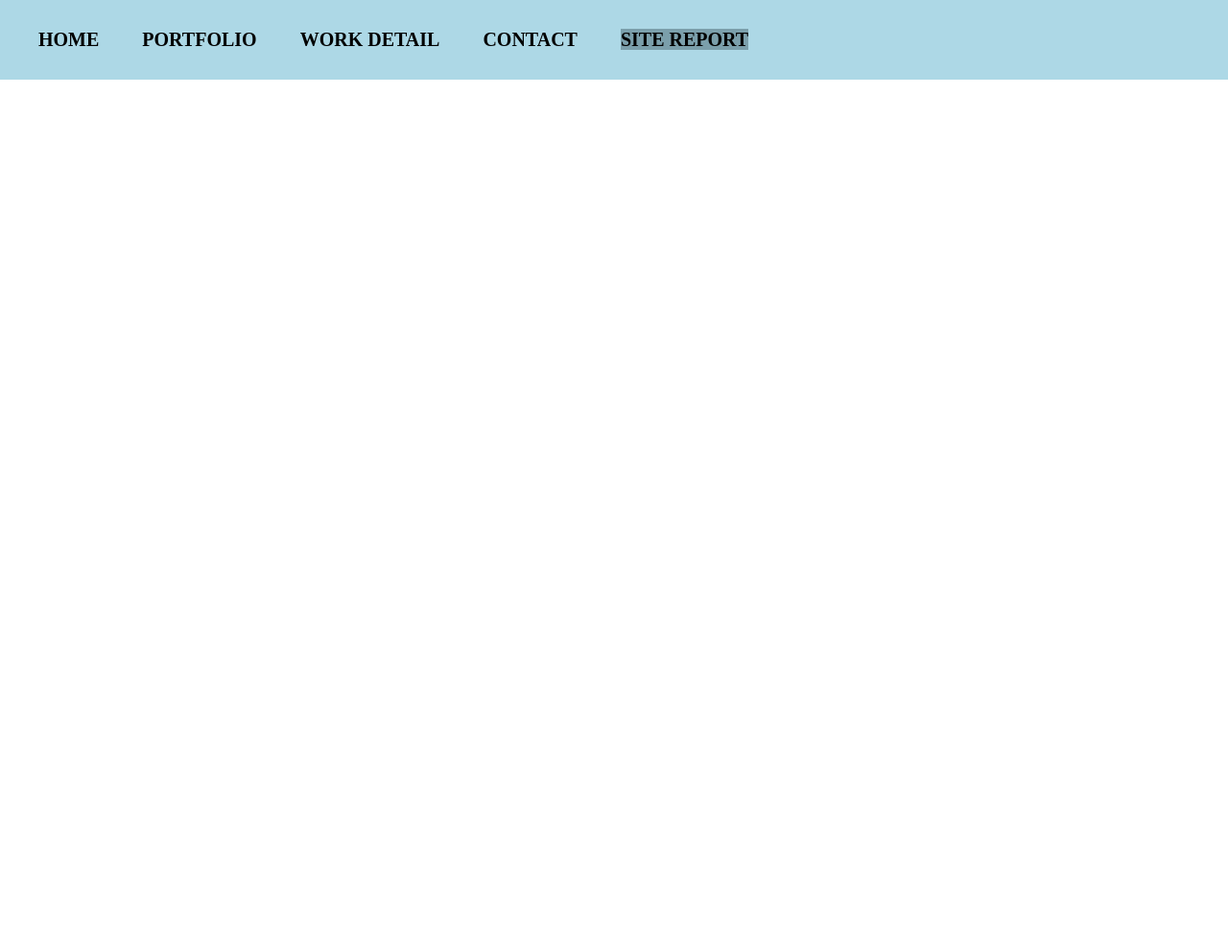
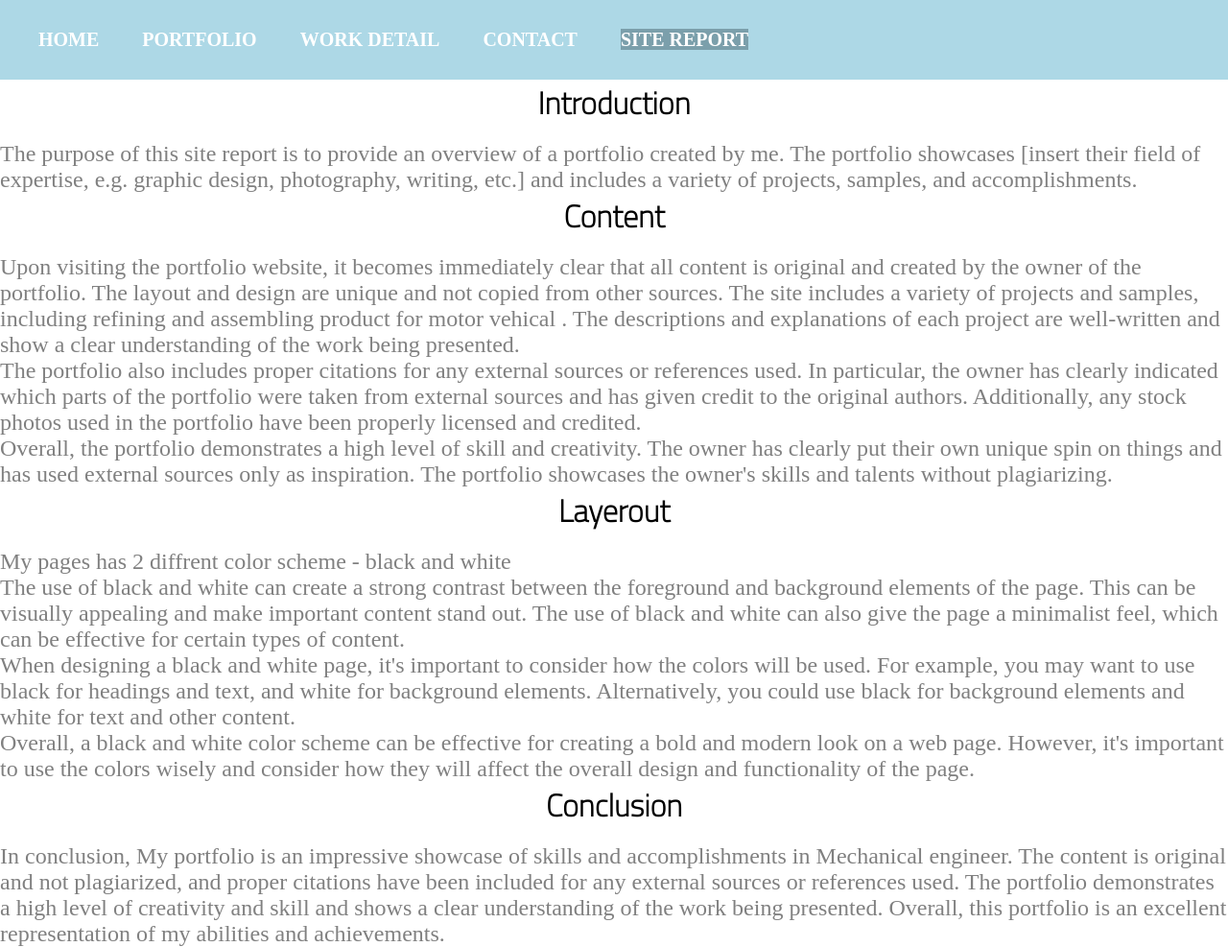
Before and after one commit to rasikadhikari/csy1018-web-development-assignment-1-23834836-rasik-adhikari-project-report, a plain HTML site: page site-report.html in a window 1280 px wide. Shown: the whole page at 96% size. Before the commit the page ends 800 px from the top, so only its background shows below. Drawn offline with Linux system fonts and the light colour scheme.

Commit message:
all page are responsive as well as site report has been updated with 250 words with creative meaning

```diff
--- a/css/contact.css
+++ b/css/contact.css
@@ -34,9 +34,11 @@ nav ul li {
 }
 nav ul li a {
     text-decoration: none;
-    color: black;
+    color: white;
     font-weight: bold;
-    text-transform: uppercase;
+    text-transform:uppercase;
+    background-color: lightblue;
+    box-shadow: whitesmoke;
 
 
 }
@@ -69,6 +71,9 @@ a.active,a:hover{
     nav ul li a {
         font-size: 16px;
     }
+    .top{
+        background-color: gray;
+    }
     @media(max-width:858px) {
         .checkbtn{
             display:block;
@@ -91,6 +96,7 @@ a.active,a:hover{
         }
         nav ul li a{
             font-size: 20px;
+            background-color: grey;
         }
         a.active,a:hover{
             background: none;
@@ -180,8 +186,11 @@ flex-direction: column;
 }
 .contact-form h2{
     font-size: 30px;
-    color: black;
-    font-weight: 500;
+    color: white;
+
+    justify-content: center;
+    display: flex;
+    font-weight: bold;
 
 }
 .contact-form .formbox{
--- a/css/portfolio.css
+++ b/css/portfolio.css
@@ -32,9 +32,11 @@ nav ul li {
 }
 nav ul li a {
     text-decoration: none;
-    color: black;
+    color: white;
     font-weight: bold;
-
+    text-transform:uppercase;
+    background-color: lightblue;
+    box-shadow: whitesmoke;
 
 }
 nav ul li a:hover{
@@ -64,14 +66,10 @@ a.active,a:hover{
     }
     nav ul li a {
         font-size: 16px;
+        background-color: grey;
     }
     }
-    .gallery a{
-        height: 20rem;
-    }
-    .car{
-        min-height: 41rem;
-    }
+
 
 
 
@@ -92,6 +90,9 @@ a.active,a:hover{
             background: grey;
 
         }
+        .top{
+            background-color: gray;
+        }
         nav ul li{
             display: block;
             margin: 50px 0;
@@ -99,6 +100,7 @@ a.active,a:hover{
         }
         nav ul li a{
             font-size: 20px;
+            background-color: grey;
         }
         a.active,a:hover{
             background: none;
@@ -118,12 +120,7 @@ a.active,a:hover{
         'car-6 car-6 car-6 car-6'
         'car-7 car-7 car-7 car-7';
         }
-        .gallery a{
-            height: 30rem;
-        }
-        .car{
-            min-height: 31rem;
-        }
+
 
 
 
@@ -201,3 +198,9 @@ a.active,a:hover{
                     grid-area: car-7 ;
                     background-image: url(/image/car-7.jfif);
                 }
+                @media only screen and (max-width: 991px){
+                    .gallery{
+                        display: flex;
+                        flex-direction: column;
+                    }
+                }
--- a/css/site-report.css
+++ b/css/site-report.css
@@ -33,9 +33,11 @@ nav ul li {
 }
 nav ul li a {
     text-decoration: none;
-    color: black;
+    color: white;
     font-weight: bold;
-
+    text-transform:uppercase;
+    background-color: lightblue;
+    box-shadow: whitesmoke;
 
 }
 nav ul li a:hover{
@@ -65,6 +67,10 @@ a.active,a:hover{
     }
     nav ul li a {
         font-size: 16px;
+        background-color: grey;
+    }
+    .top{
+        background-color: gray;
     }
     @media(max-width:858px) {
         .checkbtn{
@@ -87,6 +93,7 @@ a.active,a:hover{
         }
         nav ul li a{
             font-size: 20px;
+            background-color: grey;
         }
         a.active,a:hover{
             background: none;
@@ -101,3 +108,17 @@ a.active,a:hover{
 
 
 }
+h1{
+
+    font-weight: 600;
+    display: flex;
+    justify-content: center;
+    font-family: 'Titillium Web', sans-serif;
+}
+.description{
+    margin-top: 1rem;
+    font-size: 1.5rem;
+    font-weight: 400;
+    color: grey;
+    align-items: center;
+}
--- a/css/work-experience.css
+++ b/css/work-experience.css
@@ -35,6 +35,9 @@ nav ul li a {
     text-decoration: none;
     color: white;
     font-weight: bold;
+    text-transform:uppercase;
+    background-color: lightblue;
+    box-shadow: whitesmoke;
 
 
 }
@@ -65,6 +68,10 @@ a.active,a:hover{
     }
     nav ul li a {
         font-size: 16px;
+        background-color: grey;
+    }
+    .top{
+        background-color: gray;
     }
     @media(max-width:858px) {
         .checkbtn{
@@ -87,6 +94,7 @@ a.active,a:hover{
         }
         nav ul li a{
             font-size: 20px;
+            background-color: grey;
         }
         a.active,a:hover{
             background: none;
--- a/site-report.html
+++ b/site-report.html
@@ -25,5 +25,29 @@
         </ul>
     </nav>
    </div>
+   <div>
+   <h1>Introduction</h1>
+   <p class="description">The purpose of this site report is to provide an overview of a portfolio created by me. The portfolio showcases [insert their field of expertise, e.g. graphic design, photography, writing, etc.] and includes a variety of projects, samples, and accomplishments.</p>
+    </div>
+    <div>
+   <h1>Content</h1>
+   <p class="description">Upon visiting the portfolio website, it becomes immediately clear that all content is original and created by the owner of the portfolio. The layout and design are unique and not copied from other sources. The site includes a variety of projects and samples, including refining and assembling product for motor vehical . The descriptions and explanations of each project are well-written and show a clear understanding of the work being presented.<br>
+
+    The portfolio also includes proper citations for any external sources or references used. In particular, the owner has clearly indicated which parts of the portfolio were taken from external sources and has given credit to the original authors. Additionally, any stock photos used in the portfolio have been properly licensed and credited.<br>
+
+    Overall, the portfolio demonstrates a high level of skill and creativity. The owner has clearly put their own unique spin on things and has used external sources only as inspiration. The portfolio showcases the owner's skills and talents without plagiarizing.</p>
+     </div>
+    <div>
+    <h1>Layerout</h1>
+    <p class="description">My pages has 2 diffrent color scheme - black and white <br>
+        The use of black and white can create a strong contrast between the foreground and background elements of the page. This can be visually appealing and make important content stand out. The use of black and white can also give the page a minimalist feel, which can be effective for certain types of content.<br>
+        When designing a black and white page, it's important to consider how the colors will be used. For example, you may want to use black for headings and text, and white for background elements. Alternatively, you could use black for background elements and white for text and other content.<br>
+        Overall, a black and white color scheme can be effective for creating a bold and modern look on a web page. However, it's important to use the colors wisely and consider how they will affect the overall design and functionality of the page.</p>
+
+    </div>
+   <div>
+    <h1>Conclusion</h1>
+    <p class="description" >In conclusion, My portfolio is an impressive showcase of skills and accomplishments in Mechanical engineer. The content is original and not plagiarized, and proper citations have been included for any external sources or references used. The portfolio demonstrates a high level of creativity and skill and shows a clear understanding of the work being presented. Overall, this portfolio is an excellent representation of my abilities and achievements.</p>
+   </div>
 </body>
 </html>
```
Also changed, not shown: contact.html (+1 -1 lines), index.html (+3 -3 lines), portfolio.html (+1 -1 lines), work-experience.html (+1 -1 lines).
